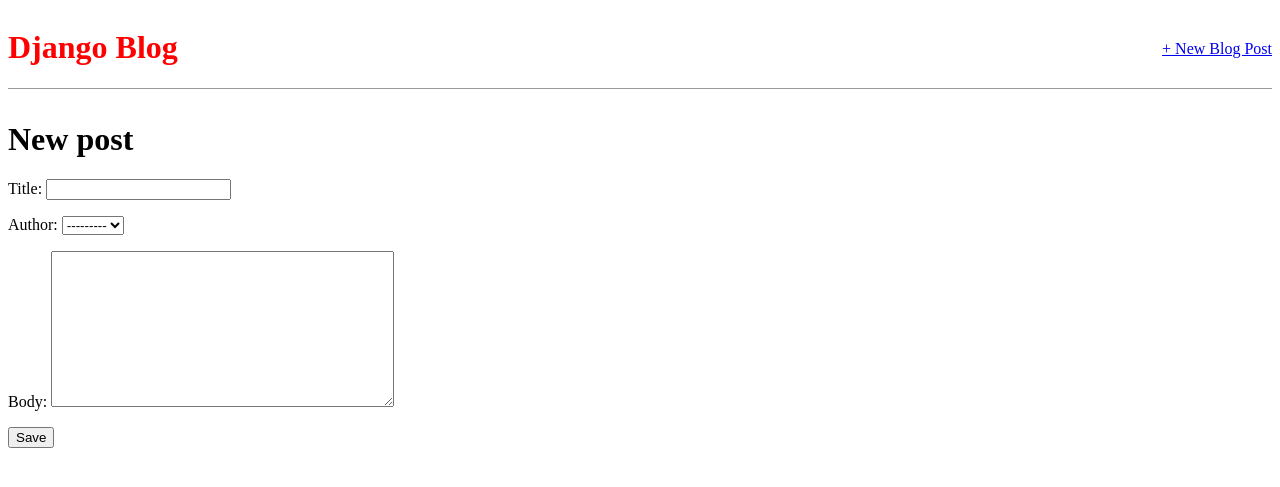
After one commit to and0125/django, a Django app: page /post/new/ in a window 1280 px wide. The commit adds this page. Shown: the top 487 px of the page. Run offline with Django 4.2, Linux system fonts and the light colour scheme; data comes from the database, SQL or seed files in the repository; both versions use the stored data as it was after the commit.

Commit message:
adding creation and update endpoint for blog posts.

```diff
--- a/django-fundamentals/blog/blog/models.py
+++ b/django-fundamentals/blog/blog/models.py
@@ -1,4 +1,5 @@
 from django.db import models
+from django.urls import reverse
 
 class Post(models.Model):
     title = models.CharField(max_length=200)
@@ -10,3 +11,6 @@
 
     def __str__(self):
         return self.title
+
+    def get_absolute_url(self):
+        return reverse('post_detail', args=[str(self.id)])
--- a/django-fundamentals/blog/blog/urls.py
+++ b/django-fundamentals/blog/blog/urls.py
@@ -1,7 +1,9 @@
 from django.urls import path
-from .views import BlogDetailView, BlogListView
+from .views import BlogDetailView, BlogListView, BlogCreateView, BlogUpdateView
 
 urlpatterns = [
     path('', BlogListView.as_view(), name='home'),
     path('post/<int:pk>/', BlogDetailView.as_view(), name='post_detail'),
+    path('post/new/', BlogCreateView.as_view(), name='post_new'),
+    path('post/<int:pk>/edit', BlogUpdateView.as_view(), name='post_edit'),
 ]
--- a/django-fundamentals/blog/blog/views.py
+++ b/django-fundamentals/blog/blog/views.py
@@ -1,6 +1,6 @@
 from pyexpat import model
 from re import template
-from django.views.generic import ListView, DetailView
+from django.views.generic import ListView, DetailView, CreateView, UpdateView
 from .models import Post
 
 class BlogListView(ListView):
@@ -10,3 +10,13 @@
 class BlogDetailView(DetailView):
     model = Post
     template_name = 'post_detail.html'
+
+class BlogCreateView(CreateView):
+    model = Post
+    template_name = 'post_new.html'
+    fields = ['title', 'author', 'body']
+
+class BlogUpdateView(UpdateView):
+    model = Post
+    template_name = "post_edit.html"
+    fields = ['title', 'body']
--- a/django-fundamentals/blog/templates/base.html
+++ b/django-fundamentals/blog/templates/base.html
@@ -6,9 +6,16 @@
     <link rel="stylesheet" href="{% static 'css/base.css' %}" />
   </head>
   <body>
-    <header>
-      <h1><a href="{% url 'home' %}">Django Blog</a></h1>
-    </header>
-    <div>{% block content %} {% endblock content %}</div>
+    <div>
+      <header>
+        <div class="nav-left">
+          <h1><a href="{% url 'home' %}">Django Blog</a></h1>
+        </div>
+        <div class="nav-right">
+          <a href="{% url 'post_new' %}">+ New Blog Post</a>
+        </div>
+      </header>
+      {% block content %} {% endblock content %}
+    </div>
   </body>
 </html>
--- a/django-fundamentals/blog/templates/post_detail.html
+++ b/django-fundamentals/blog/templates/post_detail.html
@@ -5,4 +5,5 @@
   <p>{{ post.body }}</p>
 </div>
 
+<a href="{% url 'post_edit' post.pk %}">+ Edit Blog Post</a>
 {% endblock content %}
--- /dev/null
+++ b/django-fundamentals/blog/templates/post_new.html
@@ -0,0 +1,7 @@
+{% extends "base.html" %} {% block content %}
+<h1>New post</h1>
+<form action="" method="post">
+  {% csrf_token %} {{ form.as_p }}
+  <input type="submit" value="Save" />
+</form>
+{% endblock content %}
```
Also changed, not shown: django-fundamentals/blog/templates/post_edit.html (added, +9 -0 lines), django-fundamentals/blog/db.sqlite3.
